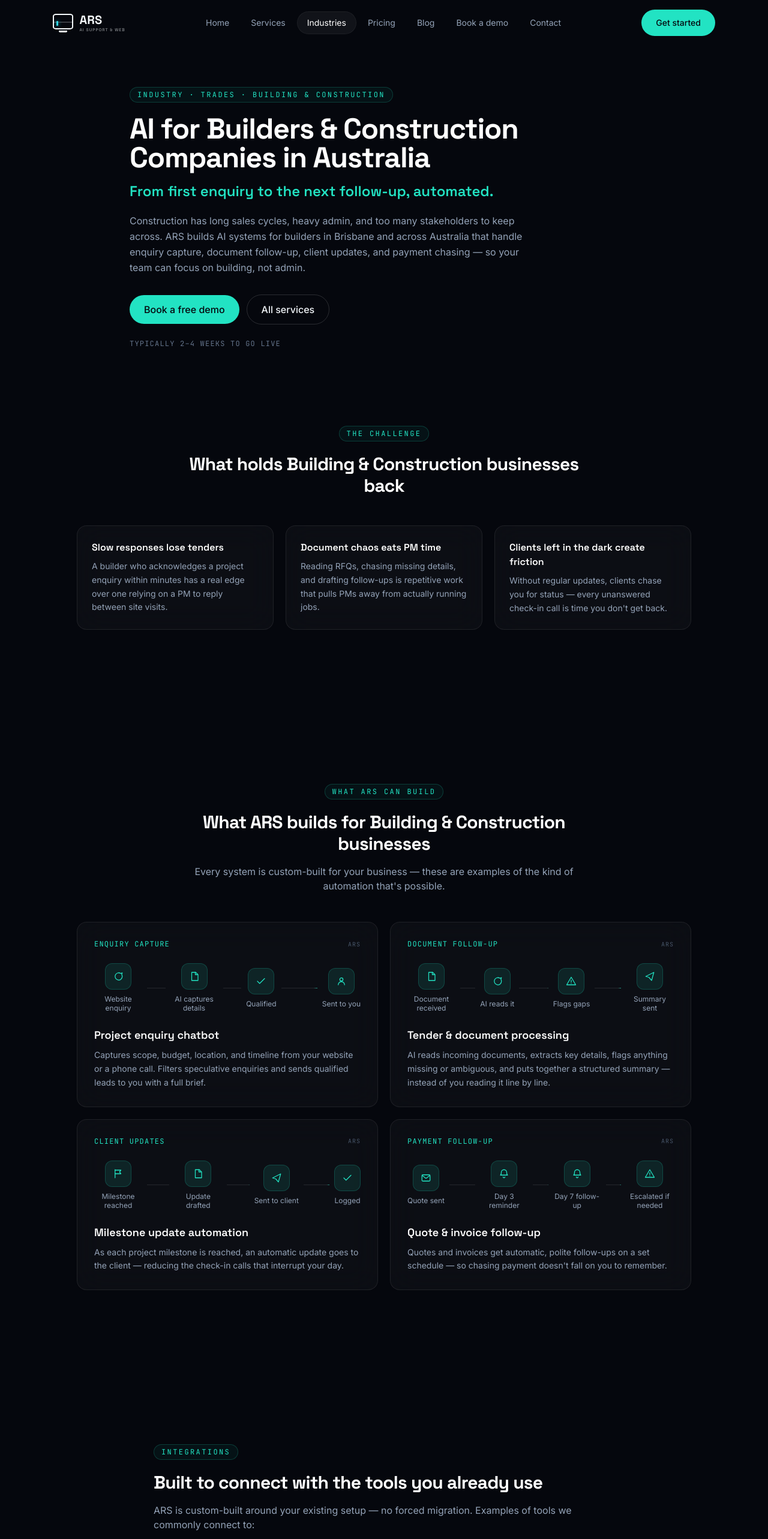
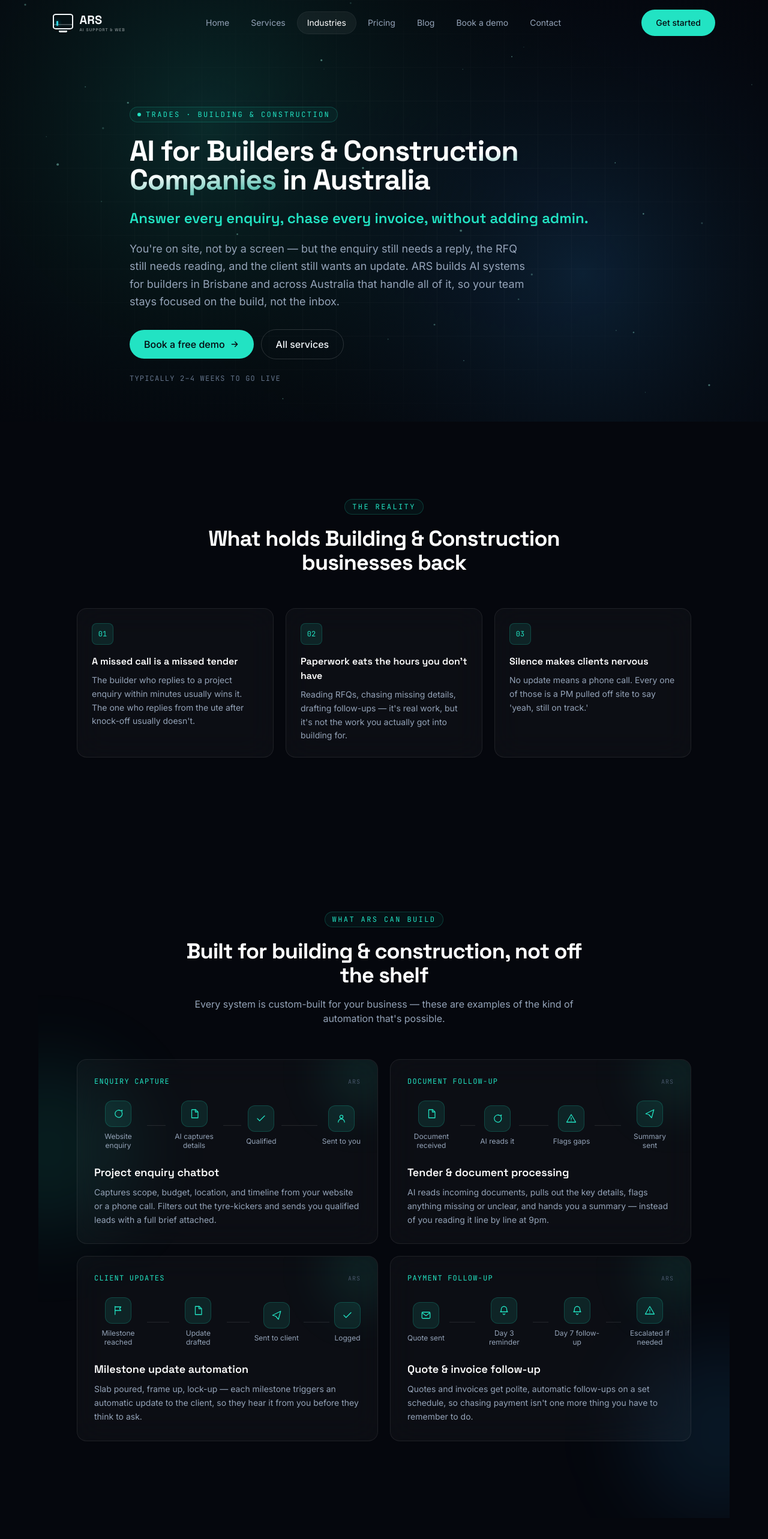
Before and after one commit to Alirezaa02/ARS-website, a React (Vite) app: page /industries/construction in a window 1280 px wide. Shown: the top 2566 px of the page at 60% size. Built offline with nearby package versions, Linux system fonts and the light colour scheme.

Commit message:
Updated industries page

```diff
--- a/src/components/industries/IndustryPageTemplate.jsx
+++ b/src/components/industries/IndustryPageTemplate.jsx
@@ -1,8 +1,10 @@
 import { Link } from "react-router-dom";
+import { motion } from "framer-motion";
 import { Reveal } from "../../lib/motion";
 import { useSEO, useJsonLd } from "../../lib/seo";
 import { WorkflowCard } from "./WorkflowDiagram";
 import { howItWorks } from "../../data/industries";
+import Aurora from "../Aurora";
 
 export default function IndustryPageTemplate({ industry }) {
   const {
@@ -10,6 +12,7 @@ export default function IndustryPageTemplate({ industry }) {
     category,
     name,
     headline,
+    headlineAccent,
     subheadline,
     intro,
     typicalTimeline,
@@ -35,24 +38,38 @@ export default function IndustryPageTemplate({ industry }) {
   });
 
   return (
-    <div className="pt-36 pb-24">
+    <div className="pb-24">
       {/* Hero */}
-      <section className="mx-auto max-w-4xl px-6">
+      <section className="relative overflow-hidden pt-36 pb-16 md:pt-44">
+        <Aurora />
+        <div className="relative mx-auto max-w-4xl px-6">
           <Reveal>
             <span className="eyebrow">
-            Industry · {category} · {name}
+              <span className="h-1.5 w-1.5 rounded-full bg-accent" />
+              {category} · {name}
             </span>
-          <h1 className="mt-5 font-display text-3xl font-bold tracking-tight text-white md:text-5xl">
-            {headline}
+            <h1 className="mt-6 font-display text-4xl font-bold leading-[1.05] tracking-tight text-white sm:text-5xl">
+              {headlineAccent ? (
+                <>
+                  {headline.split(headlineAccent)[0]}
+                  <span className="h-grad">{headlineAccent}</span>
+                  {headline.split(headlineAccent)[1]}
+                </>
+              ) : (
+                headline
+              )}
             </h1>
-          <p className="mt-4 font-display text-xl font-semibold text-accent md:text-2xl">
+            <p className="mt-6 font-display text-xl font-semibold text-accent md:text-2xl">
               {subheadline}
             </p>
-          <p className="mt-5 max-w-2xl text-slate-400 leading-relaxed">{intro}</p>
+            <p className="mt-5 max-w-2xl text-lg leading-relaxed text-slate-400">{intro}</p>
 
             <div className="mt-8 flex flex-wrap items-center gap-3">
               <Link to="/book" className="btn-primary">
                 Book a free demo
+                <svg width="16" height="16" viewBox="0 0 24 24" fill="none">
+                  <path d="M5 12h14M13 6l6 6-6 6" stroke="currentColor" strokeWidth="2" strokeLinecap="round" strokeLinejoin="round" />
+                </svg>
               </Link>
               <Link to="/services" className="btn-ghost">
                 All services
@@ -65,41 +82,51 @@ export default function IndustryPageTemplate({ industry }) {
               </p>
             )}
           </Reveal>
+        </div>
       </section>
 
       {/* Challenges */}
       <section className="section">
         <Reveal className="mx-auto max-w-2xl text-center">
-          <span className="eyebrow">The challenge</span>
-          <h2 className="mt-5 font-display text-2xl font-bold tracking-tight text-white md:text-3xl">
+          <span className="eyebrow">The reality</span>
+          <h2 className="mt-5 font-display text-3xl font-bold tracking-tight text-white md:text-4xl">
             What holds {name} businesses back
           </h2>
         </Reveal>
-        <div className="mx-auto mt-12 grid max-w-5xl gap-5 md:grid-cols-3">
+        <div className="mx-auto mt-14 grid max-w-5xl gap-5 md:grid-cols-3">
           {challenges.map((c, i) => (
             <Reveal key={c.title} delay={i * 0.08}>
-              <div className="glass h-full rounded-2xl p-6">
-                <h3 className="font-display text-base font-semibold text-white">{c.title}</h3>
+              <motion.div
+                whileHover={{ y: -4 }}
+                transition={{ type: "spring", stiffness: 280, damping: 22 }}
+                className="glass glass-hover h-full rounded-2xl p-6"
+              >
+                <span className="grid h-9 w-9 place-items-center rounded-lg border border-accent/20 bg-accent/10 font-mono text-xs text-accent">
+                  {String(i + 1).padStart(2, "0")}
+                </span>
+                <h3 className="mt-4 font-display text-base font-semibold text-white">{c.title}</h3>
                 <p className="mt-2 text-sm leading-relaxed text-slate-400">{c.body}</p>
-              </div>
+              </motion.div>
             </Reveal>
           ))}
         </div>
       </section>
 
       {/* Workflows */}
-      <section className="section">
-        <Reveal className="mx-auto max-w-2xl text-center">
+      <section className="section relative overflow-hidden">
+        <div className="pointer-events-none absolute -left-32 top-1/3 h-72 w-72 rounded-full bg-accent/10 blur-3xl" />
+        <div className="pointer-events-none absolute -right-32 bottom-0 h-72 w-72 rounded-full bg-accent-blue/10 blur-3xl" />
+        <Reveal className="relative mx-auto max-w-2xl text-center">
           <span className="eyebrow">What ARS can build</span>
-          <h2 className="mt-5 font-display text-2xl font-bold tracking-tight text-white md:text-3xl">
-            What ARS builds for {name} businesses
+          <h2 className="mt-5 font-display text-3xl font-bold tracking-tight text-white md:text-4xl">
+            Built for {name.toLowerCase()}, not off the shelf
           </h2>
           <p className="mt-4 text-slate-400">
             Every system is custom-built for your business — these are examples of the kind
             of automation that's possible.
           </p>
         </Reveal>
-        <div className="mx-auto mt-12 grid max-w-5xl gap-5 md:grid-cols-2">
+        <div className="relative mx-auto mt-14 grid max-w-5xl gap-5 md:grid-cols-2">
           {workflows.map((w, i) => (
             <Reveal key={w.title} delay={i * 0.08}>
               <WorkflowCard {...w} />
@@ -111,14 +138,14 @@ export default function IndustryPageTemplate({ industry }) {
       {/* Tools */}
       {toolsExamples?.length > 0 && (
         <section className="section">
-          <Reveal className="mx-auto max-w-3xl">
+          <Reveal className="mx-auto max-w-3xl rounded-3xl border border-white/5 bg-white/[0.02] p-8 md:p-10">
             <span className="eyebrow">Integrations</span>
             <h2 className="mt-5 font-display text-2xl font-bold tracking-tight text-white md:text-3xl">
-              Built to connect with the tools you already use
+              Built to connect with what you already use
             </h2>
             <p className="mt-4 text-slate-400">
-              ARS is custom-built around your existing setup — no forced migration. Examples
-              of tools we commonly connect to:
+              ARS is built around your existing setup — no forced migration. A few tools we
+              commonly connect to:
             </p>
             <div className="mt-6 flex flex-wrap gap-3">
               {toolsExamples.map((t) => (
@@ -137,9 +164,9 @@ export default function IndustryPageTemplate({ industry }) {
       {/* Why now */}
       <section className="section">
         <Reveal className="mx-auto max-w-3xl">
-          <span className="eyebrow">The opportunity</span>
+          <span className="eyebrow">Worth knowing</span>
           <h2 className="mt-5 font-display text-2xl font-bold tracking-tight text-white md:text-3xl">
-            Why {name} businesses are exploring AI now
+            Why {name.toLowerCase()} businesses are looking at this now
           </h2>
           <div className="mt-6 grid gap-6 md:grid-cols-2">
             {whyNow.paragraphs.map((p, i) => (
@@ -151,36 +178,60 @@ export default function IndustryPageTemplate({ industry }) {
         </Reveal>
       </section>
 
-      {/* How it works */}
-      <section className="section">
+      {/* How it works — vertical spine, matches the sitewide pattern */}
+      <section className="section relative">
         <Reveal className="mx-auto max-w-2xl text-center">
           <span className="eyebrow">How it works</span>
-          <h2 className="mt-5 font-display text-2xl font-bold tracking-tight text-white md:text-3xl">
+          <h2 className="mt-5 font-display text-3xl font-bold tracking-tight text-white md:text-4xl">
             From first chat to live system
           </h2>
         </Reveal>
-        <div className="mx-auto mt-12 grid max-w-5xl gap-5 sm:grid-cols-2 lg:grid-cols-5">
+
+        <div className="relative mx-auto mt-16 max-w-3xl">
+          <div className="absolute left-[27px] top-2 hidden h-[calc(100%-1rem)] w-px bg-white/5 md:block">
+            <motion.div
+              initial={{ scaleY: 0 }}
+              whileInView={{ scaleY: 1 }}
+              viewport={{ once: true, margin: "-100px" }}
+              transition={{ duration: 1.4, ease: "easeInOut" }}
+              style={{ originY: 0 }}
+              className="h-full w-px bg-gradient-to-b from-accent via-accent-blue to-transparent"
+            />
+          </div>
+          <div className="space-y-5">
             {howItWorks.map((s, i) => (
-            <Reveal key={s.step} delay={i * 0.06}>
-              <div className="glass h-full rounded-2xl p-5">
-                <span className="font-mono text-xs text-accent">{s.step}</span>
-                <h3 className="mt-2 font-display text-sm font-semibold text-white">{s.title}</h3>
-                <p className="mt-2 text-xs leading-relaxed text-slate-500">{s.body}</p>
+              <Reveal key={s.n} delay={i * 0.08}>
+                <div className="group flex gap-6">
+                  <div className="relative z-10 hidden md:block">
+                    <div className="grid h-14 w-14 place-items-center rounded-full border border-white/10 bg-ink-900 font-mono text-sm text-accent transition-all duration-300 group-hover:border-accent/50 group-hover:shadow-glow">
+                      {s.n}
+                    </div>
+                  </div>
+                  <div className="glass glass-hover flex-1 rounded-2xl p-6">
+                    <div className="mb-2 font-mono text-xs text-accent md:hidden">{s.n}</div>
+                    <h3 className="font-display text-lg font-semibold text-white">{s.title}</h3>
+                    <p className="mt-2 text-sm leading-relaxed text-slate-400">{s.body}</p>
+                  </div>
                 </div>
               </Reveal>
             ))}
+          </div>
         </div>
       </section>
 
       {/* Final CTA */}
       <section className="mx-auto max-w-6xl px-6">
-        <Reveal className="glass rounded-3xl p-10 text-center md:p-14">
-          <h2 className="mx-auto max-w-xl font-display text-2xl font-bold tracking-tight text-white md:text-3xl">
-            See it handle a real enquiry for your {name.toLowerCase()} business
+        <Reveal className="relative overflow-hidden rounded-3xl border border-accent/20 bg-gradient-to-br from-accent/[0.12] via-ink-800/40 to-transparent p-10 text-center md:p-16">
+          <div className="absolute -left-20 -top-20 h-64 w-64 rounded-full bg-accent/20 blur-3xl" />
+          <div className="absolute -bottom-24 -right-16 h-64 w-64 rounded-full bg-accent-blue/20 blur-3xl" />
+          <div className="relative">
+            <h2 className="mx-auto max-w-xl font-display text-3xl font-bold tracking-tight text-white md:text-4xl">
+              See it handle a real enquiry for your business
             </h2>
-          <Link to="/book" className="btn-primary mt-8 inline-flex">
+            <Link to="/book" className="btn-primary mt-8">
               Book a free demo
             </Link>
+          </div>
         </Reveal>
       </section>
     </div>
--- a/src/components/industries/WorkflowDiagram.jsx
+++ b/src/components/industries/WorkflowDiagram.jsx
@@ -24,7 +24,9 @@ function Connector({ delay = 0 }) {
 
 export function WorkflowCard({ tag, title, description, steps }) {
   return (
-    <div className="glass glass-hover rounded-2xl p-6 md:p-7">
+    <div className="glass glass-hover relative overflow-hidden rounded-2xl p-6 md:p-7">
+      <div className="pointer-events-none absolute -right-10 -top-10 h-32 w-32 rounded-full bg-accent/10 blur-2xl" />
+      <div className="relative">
         <div className="flex items-center justify-between">
           <span className="font-mono text-xs uppercase tracking-widest text-accent">{tag}</span>
           <span className="font-mono text-[10px] uppercase tracking-widest text-slate-600">ARS</span>
@@ -45,5 +47,6 @@ export function WorkflowCard({ tag, title, description, steps }) {
         <h3 className="mt-6 font-display text-lg font-semibold text-white">{title}</h3>
         <p className="mt-2 text-sm leading-relaxed text-slate-400">{description}</p>
       </div>
+    </div>
   );
 }
--- a/src/data/industries.js
+++ b/src/data/industries.js
@@ -11,11 +11,11 @@ import {
 } from "../components/industries/icons";
 
 export const howItWorks = [
-  { step: "01", title: "Free demo", body: "See it handle a real enquiry for your business before you commit to anything." },
-  { step: "02", title: "Build & tune", body: "The system is built around your services, pricing, and the tools you already use." },
-  { step: "03", title: "Test it", body: "Real enquiries run through it before it goes live, so nothing's a surprise." },
-  { step: "04", title: "Go live", body: "It starts handling enquiries and booking jobs straight away." },
-  { step: "05", title: "Ongoing support", body: "Updated and supported as your business changes — no lock-in." },
+  { n: "01", title: "A free demo", body: "See it handle a real enquiry for your business before you commit to anything." },
+  { n: "02", title: "Built around you", body: "Tuned to your services, your pricing, and the tools you already use — no migration." },
+  { n: "03", title: "Tested first", body: "Real enquiries run through it before it ever touches a real customer." },
+  { n: "04", title: "It goes live", body: "It starts answering enquiries and booking jobs straight away." },
+  { n: "05", title: "Kept running", body: "Updated and supported as your business changes. No lock-in." },
 ];
 
 export const industries = [
@@ -24,22 +24,23 @@ export const industries = [
     category: "Trades",
     name: "Building & Construction",
     headline: "AI for Builders & Construction Companies in Australia",
-    subheadline: "From first enquiry to the next follow-up, automated.",
+    headlineAccent: "Construction Companies",
+    subheadline: "Answer every enquiry, chase every invoice, without adding admin.",
     intro:
-      "Construction has long sales cycles, heavy admin, and too many stakeholders to keep across. ARS builds AI systems for builders in Brisbane and across Australia that handle enquiry capture, document follow-up, client updates, and payment chasing — so your team can focus on building, not admin.",
+      "You're on site, not by a screen — but the enquiry still needs a reply, the RFQ still needs reading, and the client still wants an update. ARS builds AI systems for builders in Brisbane and across Australia that handle all of it, so your team stays focused on the build, not the inbox.",
     typicalTimeline: "Typically 2–4 weeks to go live",
     challenges: [
       {
-        title: "Slow responses lose tenders",
-        body: "A builder who acknowledges a project enquiry within minutes has a real edge over one relying on a PM to reply between site visits.",
+        title: "A missed call is a missed tender",
+        body: "The builder who replies to a project enquiry within minutes usually wins it. The one who replies from the ute after knock-off usually doesn't.",
       },
       {
-        title: "Document chaos eats PM time",
-        body: "Reading RFQs, chasing missing details, and drafting follow-ups is repetitive work that pulls PMs away from actually running jobs.",
+        title: "Paperwork eats the hours you don't have",
+        body: "Reading RFQs, chasing missing details, drafting follow-ups — it's real work, but it's not the work you actually got into building for.",
       },
       {
-        title: "Clients left in the dark create friction",
-        body: "Without regular updates, clients chase you for status — every unanswered check-in call is time you don't get back.",
+        title: "Silence makes clients nervous",
+        body: "No update means a phone call. Every one of those is a PM pulled off site to say 'yeah, still on track.'",
       },
     ],
     workflows: [
@@ -47,7 +48,7 @@ export const industries = [
         tag: "Enquiry capture",
         title: "Project enquiry chatbot",
         description:
-          "Captures scope, budget, location, and timeline from your website or a phone call. Filters speculative enquiries and sends qualified leads to you with a full brief.",
+          "Captures scope, budget, location, and timeline from your website or a phone call. Filters out the tyre-kickers and sends you qualified leads with a full brief attached.",
         steps: [
           { label: "Website enquiry", icon: IconMessage },
           { label: "AI captures details", icon: IconDocument },
@@ -59,7 +60,7 @@ export const industries = [
         tag: "Document follow-up",
         title: "Tender & document processing",
         description:
-          "AI reads incoming documents, extracts key details, flags anything missing or ambiguous, and puts together a structured summary — instead of you reading it line by line.",
+          "AI reads incoming documents, pulls out the key details, flags anything missing or unclear, and hands you a summary — instead of you reading it line by line at 9pm.",
         steps: [
           { label: "Document received", icon: IconDocument },
           { label: "AI reads it", icon: IconMessage },
@@ -71,7 +72,7 @@ export const industries = [
         tag: "Client updates",
         title: "Milestone update automation",
         description:
-          "As each project milestone is reached, an automatic update goes to the client — reducing the check-in calls that interrupt your day.",
+          "Slab poured, frame up, lock-up — each milestone triggers an automatic update to the client, so they hear it from you before they think to ask.",
         steps: [
           { label: "Milestone reached", icon: IconFlag },
           { label: "Update drafted", icon: IconDocument },
@@ -83,7 +84,7 @@ export const industries = [
         tag: "Payment follow-up",
         title: "Quote & invoice follow-up",
         description:
-          "Quotes and invoices get automatic, polite follow-ups on a set schedule — so chasing payment doesn't fall on you to remember.",
+          "Quotes and invoices get polite, automatic follow-ups on a set schedule, so chasing payment isn't one more thing you have to remember to do.",
         steps: [
           { label: "Quote sent", icon: IconMail },
           { label: "Day 3 reminder", icon: IconBell },
@@ -95,8 +96,8 @@ export const industries = [
     toolsExamples: ["Xero", "MYOB", "Outlook Calendar", "Google Calendar", "Gmail"],
     whyNow: {
       paragraphs: [
-        "Australian construction businesses face a real tension: they're often too busy to respond to enquiries quickly, and slow response is one of the most common reasons builders lose work to a competitor who replied first.",
-        "Document handling is where a lot of hidden time goes — reading RFQs, chasing missing information, drafting follow-ups. These are repetitive, systematic tasks, not judgment calls. Automating them doesn't replace your PMs; it gives them back time for the work that actually needs their expertise.",
+        "Builders aren't losing work because the quote was wrong — they're losing it because someone else replied first. Speed of response has quietly become one of the biggest edges a small building business can have, and it's the easiest one to fix.",
+        "None of the admin — reading RFQs, chasing a signature, sending a status update — actually needs a PM's judgement. It needs someone (or something) to do it promptly and consistently. Handing that off doesn't replace your PMs; it gets them back on site.",
       ],
     },
   },
```
Lines whose indentation alone changed are shown as unchanged.
